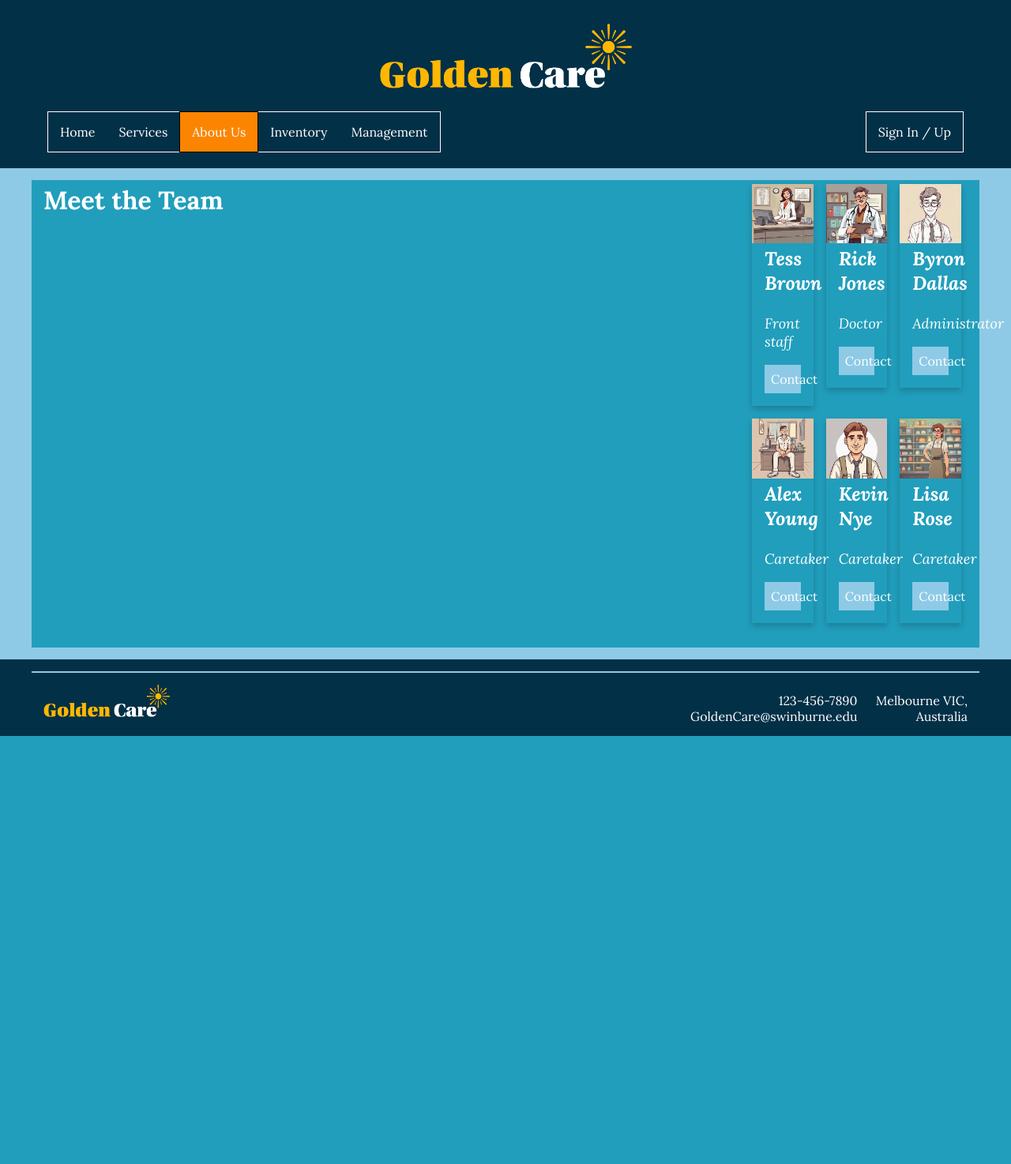
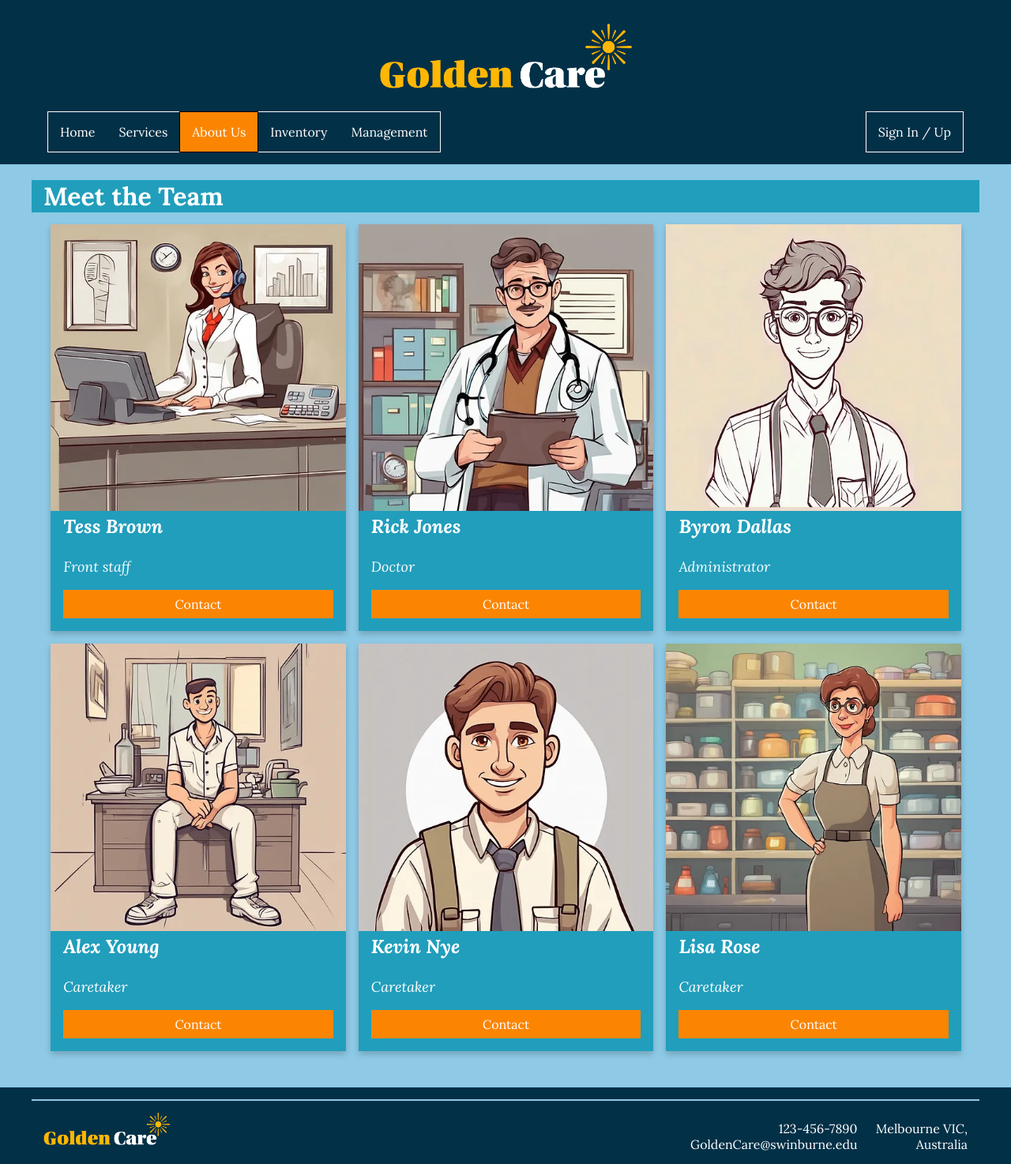
Before and after one commit to Valentino7910/ICT-Project-A, a PHP site: page /GoldenCareWebsitePHP/Staff.php in a window 1280 px wide. Shown: the whole page at 79% size. Before the commit the page ends 932 px from the top, so only its background shows below. Run offline with PHP 8.4, Linux system fonts and the light colour scheme.

Commit message:
CSS changes

```diff
--- a/GoldenCareWebsitePHP/style/second.css
+++ b/GoldenCareWebsitePHP/style/second.css
@@ -1,17 +1,6 @@
 .navigation-wrapper {
-    display: flex;
-    align-items: center;
-    /* Vertically center all items in the navbar */
-    justify-content: space-between;
-    /* Space out items */
     padding: 0 20px;
     /* Add padding on the sides for some spacing */
-}
-
-.navbar, #signin {
-    display: flex;
-    align-items: center;
-    /* Align all buttons and links */
 }
 
 #signin .user-info-dropdown {
@@ -21,12 +10,12 @@
 }
 
 header {
-    padding-bottom: 20px;
+    padding-bottom: 15px;
+    line-height: normal;
 }
 
 .home header {
 	margin: 0;
-	line-height: normal;
 }
 
 #signin .dropdown-content {
--- a/GoldenCareWebsitePHP/style/style.css
+++ b/GoldenCareWebsitePHP/style/style.css
@@ -365,6 +365,21 @@ div.main-column-2 {
 	padding: 0 15px 0 0;
 }
 
+/* Staff */
+.Staff main, .Staff div.main-content-wrapper {
+	background-color: unset;
+	flex-direction: column;
+	row-gap: 15px;
+	align-items: center;
+}
+.Staff div.main-column-1 {
+	background-color: #219ebc;
+}
+.Staff div.main-column-1, .Staff div.main-column-2 {
+	width: 100%;
+	padding: 0 15px;
+}
+
 /* Style text */
 p,
 p input,
@@ -640,14 +655,13 @@ html {
 	.column {
 		width: 100%;
 		display: block;
-
 	}
 }
 
 /* Add some shadows to create a card effect */
 .ID {
 	box-shadow: 0 4px 8px 0 rgba(0, 0, 0, 0.2);
-
+	background-color: #219ebc;
 }
 
 /* Some left and right padding inside the container */
@@ -669,14 +683,14 @@ html {
 	display: inline-block;
 	padding: 8px;
 	color: white;
-	background-color: #8ECAE6;
+	background-color: #fb8500;
 	text-align: center;
 	cursor: pointer;
 	width: 100%;
 }
 
 .button:hover {
-	background-color: #FB8500;
+	background-color: #ffb703;
 }
 
 
```
